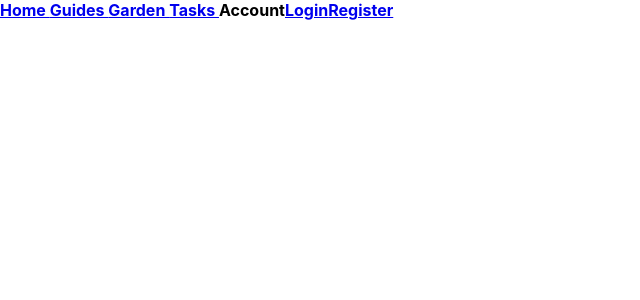
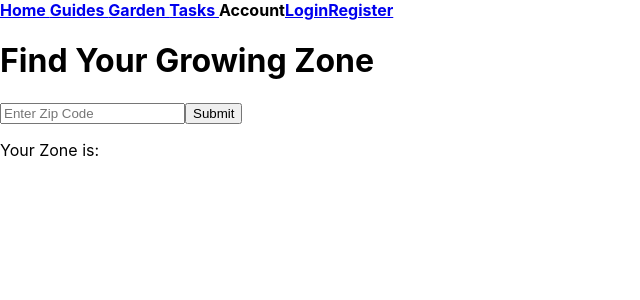
Before and after one commit to kjdonoghue/garden-tracker, a React (Create React App) app in the folder client/: page /zone in a window 1280 px wide. Shown: the top 300 px of the page, without its empty margins (0-640 px from the left). Built offline with nearby package versions, Linux system fonts and the light colour scheme.

Commit message:
added zone look up api

```diff
--- a/client/src/components/Zone.js
+++ b/client/src/components/Zone.js
@@ -1,13 +1,56 @@
+import React, {useState} from "react"
+import {connect} from "react-redux"
 
+function FindZone(props) {
 
-function Zone(props) {
+   const [zip, setZip] = useState()
+   const [zone, setZone] = useState([])
 
+    const handleOnChange = (e) => {
+        return (
+            setZip({
+                zip: e.target.value
+            })
+        )
+    }
 
-    return(
-        <div>
+    const handleOnClick = (zip) => {
+        fetch(`https://phzmapi.org/${zip}.json`)
+        .then(response => response.json())
+        // .then(result => props.onUpdateZone(result))
+        .then(result => {
+            setZone(result.zone)
+        })
+      }
 
-        </div>
-    )
+      console.log(zone)
+
+  return (
+    <div className="ZoneContainer">
+      <div>
+      <h1>Find Your Growing Zone</h1>
+      <input type="text" placeholder="Enter Zip Code" name="zone" onChange={handleOnChange} />
+      <button onClick={() => handleOnClick(zip.zip)}>Submit</button>
+      </div>
+      <div>
+          <p>Your Zone is: {zone} </p>
+      </div>
+    </div>
+  );
 }
 
-export default Zone
+// const mapStateToProps = (state) => {
+//   return {
+//     zoneInformation: state.growingZone
+//   }
+// }
+
+// const mapDispatchToProps = (dispatch) => {
+//   return {
+//     onUpdateZone: (zone) => dispatch({type: "ON_UPDATE_ZONE", payload: zone})
+//   }
+// }
+
+// export default connect(mapStateToProps, mapDispatchToProps)(FindZone);
+
+export default FindZone
```
Also changed, not shown: 1 other file (tests, documents, lock files or other folders).
